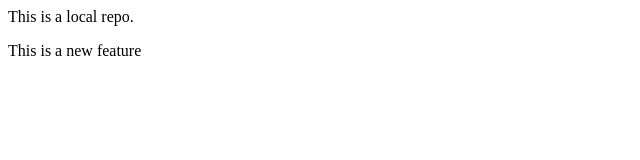
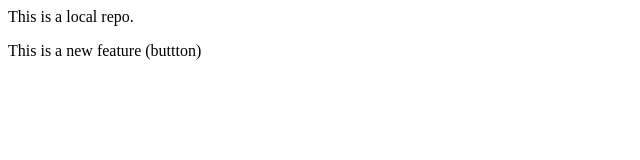
Before and after one commit to Ankush-Gautam/localrepo, a plain HTML site: page index.html in a window 1280 px wide. Shown: the full height of the page, 0-640 px from the left. Drawn offline with Linux system fonts and the light colour scheme.

```diff
--- a/index.html
+++ b/index.html
@@ -1,2 +1,2 @@
 <p>This is a local repo.</p>
-<p>This is a new feature</p>
+<p>This is a new feature (buttton)</p>
```
